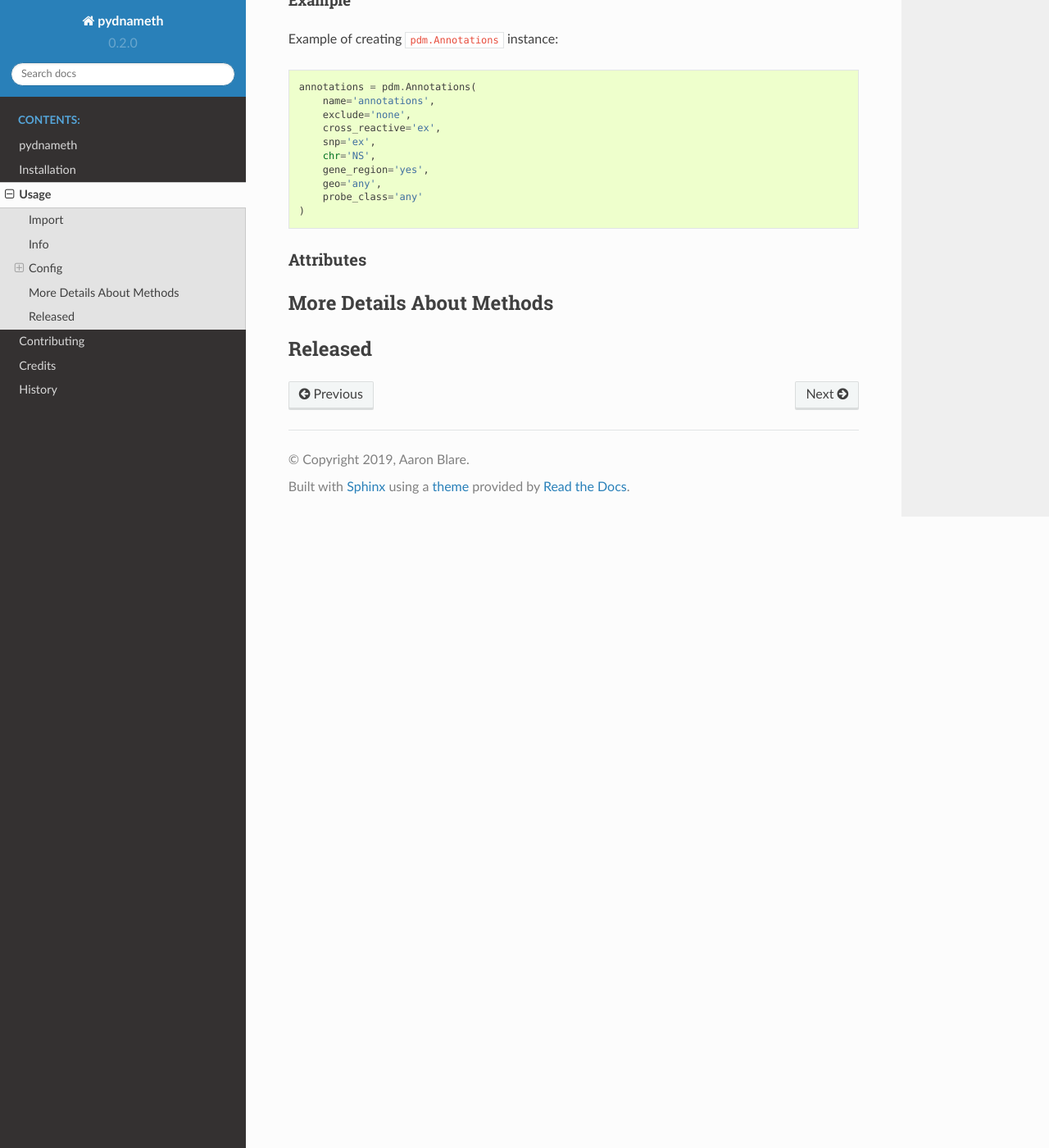
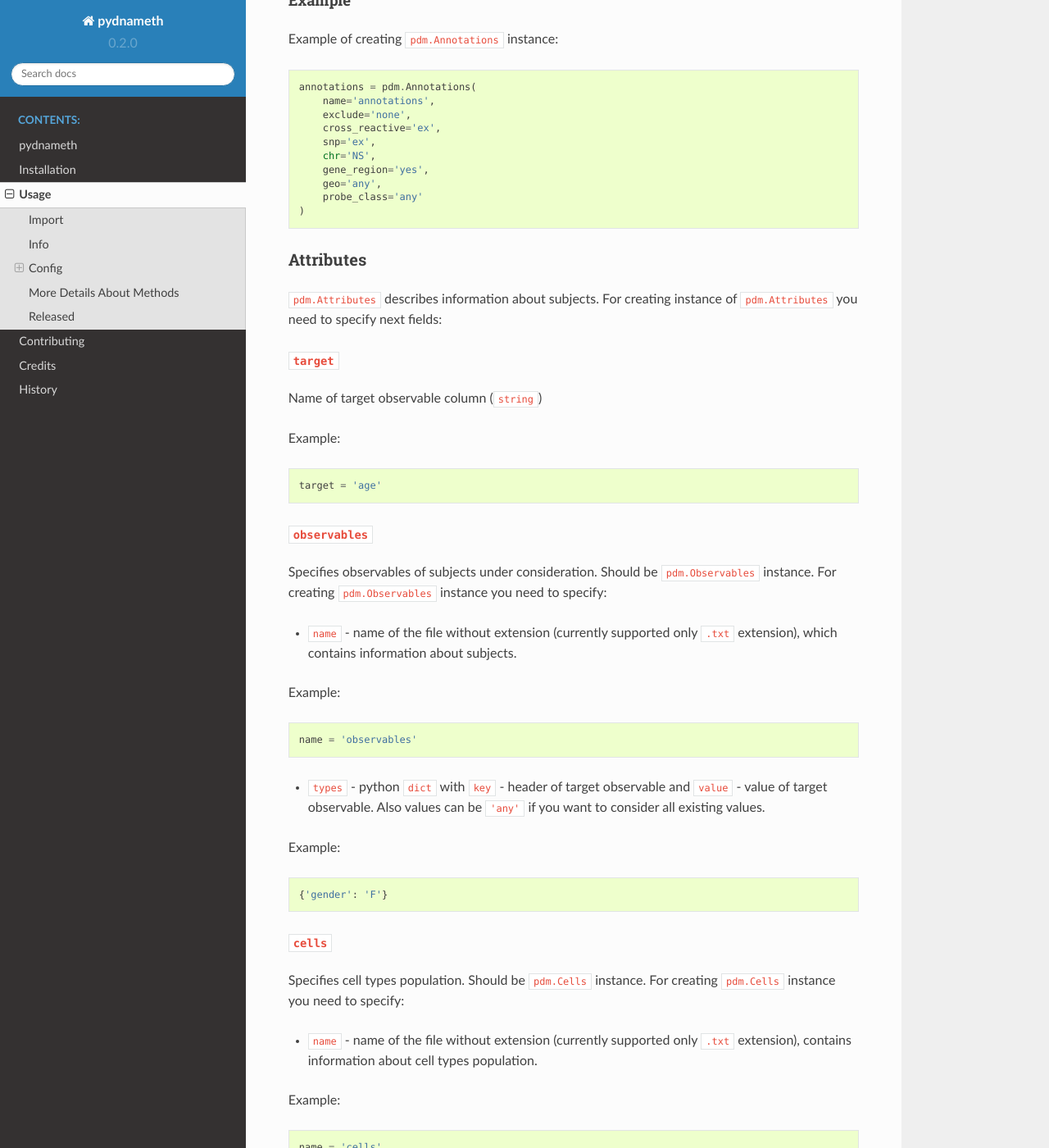
Before and after one commit to alexsoll/pydnameth, a Sphinx documentation site: the page built from docs/usage.rst, in a window 1280 px wide and 1400 px high, scrolled down 7101 px. Shown: the whole window at 82% size. Built offline with Sphinx 7.4.7 and the Read the Docs theme 2.0.0, drawn with Linux system fonts in a browser that asks for light colours; pages that are not in the unit, such as notebooks, are missing from menus; some of the changed text lies outside the part shown.

Commit message:
Fixed names, added docs

```diff
--- a/docs/usage.rst
+++ b/docs/usage.rst
@@ -345,10 +345,69 @@ Example of creating ``pdm.Annotations`` instance:
 Attributes
 ~~~~~~~~~~
 
+``pdm.Attributes`` describes information about subjects.
+For creating instance of ``pdm.Attributes`` you need to specify next fields:
+
+++++++++++
+``target``
+++++++++++
+Name of target observable column (``string``)
+
+Example::
+
+    target = 'age'
+
++++++++++++++++
+``observables``
++++++++++++++++
+Specifies observables of subjects under consideration. Should be ``pdm.Observables`` instance.
+For creating ``pdm.Observables`` instance you need to specify:
+
+* ``name`` - name of the file without extension (currently supported only ``.txt`` extension),
+  which contains information about subjects.
+
+Example::
+
+    name = 'observables'
+
+* ``types`` - python ``dict`` with ``key`` - header of target observable and ``value`` - value of target observable.
+  Also values can be ``'any'`` if you want to consider all existing values.
+
+Example::
+
+    {'gender': 'F'}
+
++++++++++
+``cells``
++++++++++
+Specifies cell types population. Should be ``pdm.Cells`` instance.
+For creating ``pdm.Cells`` instance you need to specify:
+
+* ``name`` - name of the file without extension (currently supported only ``.txt`` extension),
+  contains information about cell types population.
+
+Example::
+
+    name = 'cells'
+
+* ``types`` - python ``list`` of cell types which should be considered in the experiment (``string`` headers in ``file_name``)
+  or string ``'any'`` if you want to consider all cells types.
+
+Example::
+
+    types = ['Monocytes', 'B', 'CD4T', 'NK', 'CD8T', 'Gran']
+
+
 --------------------------
 More Details About Methods
 --------------------------
 
+TODO
+
 --------
 Released
 --------
+
+TODO
+
+Repository with examples: https://github.com/GillianGrayson/dna-methylation
```
Also changed, not shown: 6 other files.
